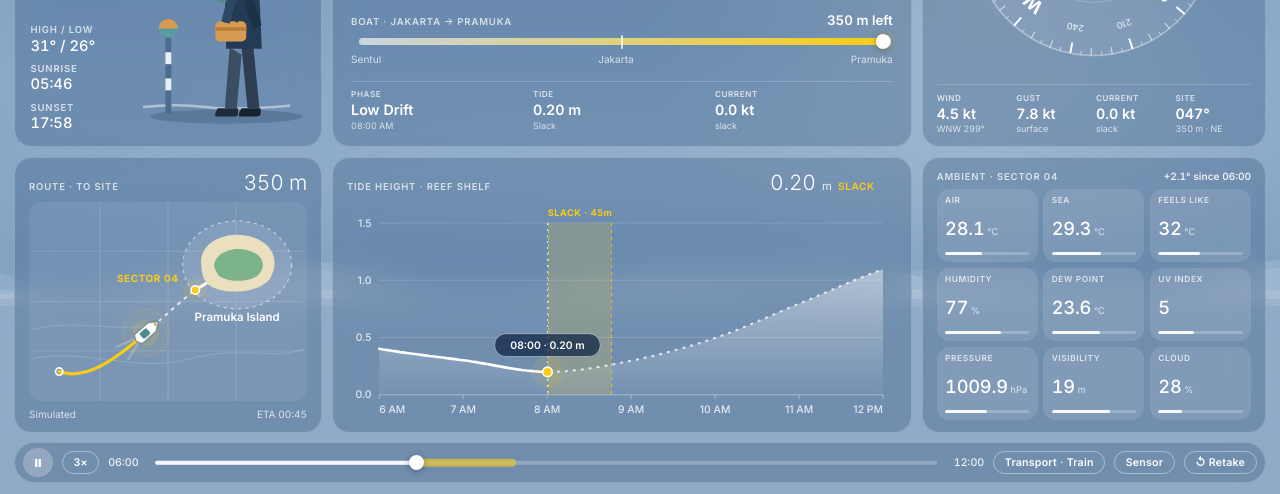
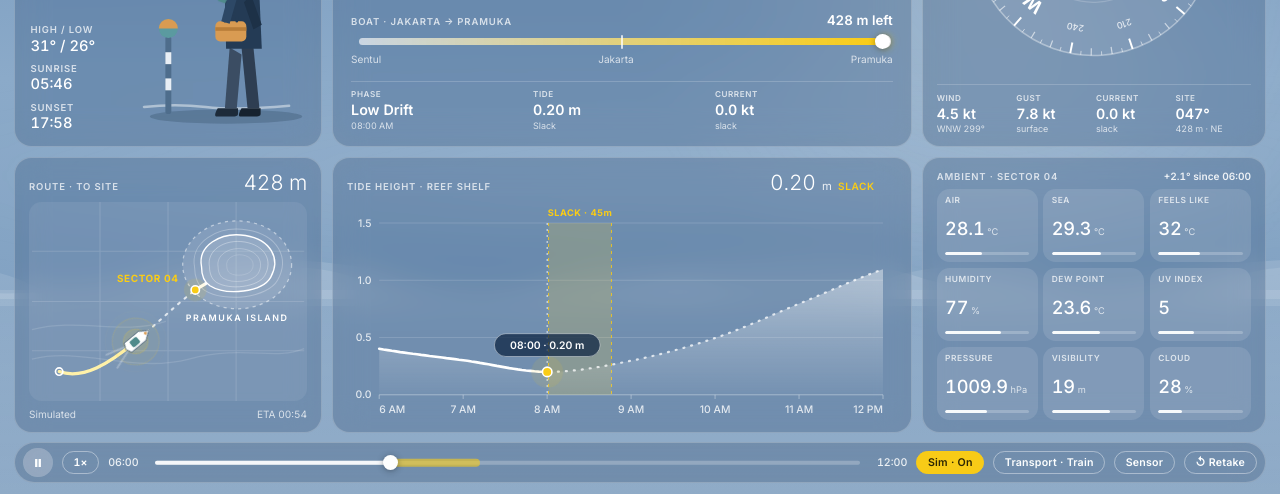
Before and after one commit to Gynneee/cbdocumentary, a plain HTML site: page index.html in a window 1280 px wide. Shown: the part 306-800 px from the top of the page. Drawn offline with Linux system fonts and the light colour scheme.

Commit message:
simulation mode

```diff
--- a/index.html
+++ b/index.html
@@ -5,7 +5,7 @@
   <meta name="viewport" content="width=device-width, initial-scale=1.0, maximum-scale=1.0, user-scalable=no, viewport-fit=cover" />
   <meta name="apple-mobile-web-app-capable" content="yes" />
   <meta name="apple-mobile-web-app-status-bar-style" content="black-translucent" />
-  <title>Pramuka Island — Weather & Marine Tide</title>
+  <title>MarineLog</title>
 
   <link rel="preconnect" href="https://fonts.googleapis.com" />
   <link rel="preconnect" href="https://fonts.gstatic.com" crossorigin />
@@ -15,11 +15,12 @@
     URL options (all optional), e.g. pramuka-weather-tide.html?t=07:55&play=0
       t=HH:MM[:SS] starting clock time (default 08:00:00)
       play=0      start paused
-      speed=N     sim speed in x real time (default 3)
+      speed=N     sim speed in x real time (default 1)
       start=HH:MM slack window start (default 08:01)
       len=N       slack window length in minutes (default 45)
       gps=0       skip real GPS and use the simulated approach only
       dest=lat,lon override the destination (default: Sector 04 site)
+      sim=0       start in live-GPS mode instead of simulation (the Sim button toggles it)
       land=MODE   transport before the boat: train|car|bus|moto|walk|none (default train)
       ui=1        keep the control bar visible (otherwise it fades after 5s)
       clean=1     hide the control bar completely (for filming; Space = pause, R = restart)
@@ -40,6 +41,7 @@
       --amber: #FACC15;
       --coral: #FF9B8A;
       --teal: #7FD6D0;
+      --trace: #FFF1A8;
       --sea-y: 4vh;
       font-size: clamp(13px, min(1.75vh, 1.3vw), 17px);
     }
@@ -205,6 +207,14 @@
     .leg-box input { width: 100%; background: rgba(255,255,255,.14); border: 1px solid rgba(255,255,255,.4); border-radius: .6rem; color: #fff; padding: .45rem .65rem; font: 500 .95rem 'Inter', sans-serif; user-select: text; -webkit-user-select: text; }
     .leg-note { font-size: .7rem; color: var(--text-3); }
     /* radar beacon behind the boat */
+    .b-land { fill: rgba(255,255,255,.12); stroke: #fff; stroke-width: 1.3; stroke-linejoin: round; }
+    .b-topo { fill: none; stroke: rgba(255,255,255,.5); stroke-width: .8; stroke-linejoin: round; }
+    .b-topo.faint { stroke: rgba(255,255,255,.28); }
+    .b-inner { fill: none; stroke: rgba(255,255,255,.5); stroke-width: .8; stroke-dasharray: 2 2; }
+    .b-ret { fill: none; stroke: var(--amber); stroke-width: 1; }
+    .b-spin { transform-box: fill-box; transform-origin: center; animation: retSpin 24s linear infinite; }
+    @keyframes retSpin { to { transform: rotate(360deg); } }
+    .m-label.tac { font-size: 8.5px; letter-spacing: .18em; }
     .radar { transition: opacity .4s; }
     .rr { fill: rgba(250,204,21,.16); stroke: rgba(250,204,21,.75); stroke-width: 1; transform-box: fill-box; transform-origin: center; animation: radarPing 2.7s ease-out infinite; }
     @keyframes radarPing { 0% { transform: scale(.15); opacity: .95; } 100% { transform: scale(1); opacity: 0; } }
@@ -221,7 +231,7 @@
     .m-green { fill: #7DB38A; }
     .m-jetty { stroke: #fff; stroke-width: 3; stroke-linecap: round; }
     .m-route { fill: none; stroke: rgba(255,255,255,.75); stroke-width: 2; stroke-dasharray: 2 6; stroke-linecap: round; }
-    .m-done { fill: none; stroke: var(--amber); stroke-width: 3; stroke-linecap: round; transition: stroke-dashoffset .35s linear; }
+    .m-done { fill: none; stroke: var(--trace); stroke-width: 3; stroke-linecap: round; transition: stroke-dashoffset .35s linear; }
     .m-pin { fill: var(--amber); stroke: #fff; stroke-width: 1.6; }
     .m-pulse { fill: rgba(250,204,21,.35); transform-box: fill-box; transform-origin: center; animation: halo 2s ease-out infinite; }
     .m-label { fill: #fff; font-size: 11px; font-weight: 600; }
@@ -357,7 +367,7 @@
     }
 
     @media (prefers-reduced-motion: reduce) {
-      .sun-wash, .mist-band, .wave, .sway-element, .c-halo, .c-line.fut, .boat-bob, .wake, .m-pulse, .rr { animation: none; }
+      .sun-wash, .mist-band, .wave, .sway-element, .c-halo, .c-line.fut, .boat-bob, .wake, .m-pulse, .rr, .b-spin { animation: none; }
     }
   </style>
 </head>
@@ -508,10 +518,13 @@
             <path class="m-contour" d="M0 150C50 138 96 164 150 150S230 152 260 140M0 122C46 110 84 128 128 114" />
             <g transform="translate(-10 0)">
               <ellipse class="m-reef" cx="206" cy="60" rx="52" ry="42" />
-              <path class="m-sand" d="M172 62C168 42 190 28 214 32C238 36 248 54 238 72C230 86 196 90 180 80C174 76 172 68 172 62Z" />
-              <path class="m-green" d="M184 62C184 48 202 42 216 46C232 50 234 62 226 70C216 78 194 76 188 70Z" />
+              <path class="b-topo faint" d="M172 62C168 42 190 28 214 32C238 36 248 54 238 72C230 86 196 90 180 80C174 76 172 68 172 62Z" transform="translate(205 58) scale(1.2) translate(-205 -58)" />
+              <path class="b-land" d="M172 62C168 42 190 28 214 32C238 36 248 54 238 72C230 86 196 90 180 80C174 76 172 68 172 62Z" />
+              <path class="b-topo" d="M172 62C168 42 190 28 214 32C238 36 248 54 238 72C230 86 196 90 180 80C174 76 172 68 172 62Z" transform="translate(206 59) scale(0.8) translate(-205 -58)" />
+              <path class="b-topo" d="M172 62C168 42 190 28 214 32C238 36 248 54 238 72C230 86 196 90 180 80C174 76 172 68 172 62Z" transform="translate(207 60) scale(0.58) translate(-205 -58)" />
+              <path class="b-topo" d="M172 62C168 42 190 28 214 32C238 36 248 54 238 72C230 86 196 90 180 80C174 76 172 68 172 62Z" transform="translate(208 60) scale(0.36) translate(-205 -58)" />
             </g>
-            <text class="m-label" x="196" y="114" text-anchor="middle">Pramuka Island</text>
+            <text class="m-label tac" x="196" y="114" text-anchor="middle">PRAMUKA ISLAND</text>
             <path class="m-jetty" d="M156 84L166 78" />
             <path id="routeBase" class="m-route" d="M26 162C66 176 112 118 156 84" />
             <path id="routeDone" class="m-done" d="M26 162C66 176 112 118 156 84" />
@@ -552,6 +565,7 @@
         <input id="scrub" type="range" min="360" max="720" step="0.1" value="480" aria-label="Time of day" />
       </div>
       <span class="ctl-time">12:00</span>
+      <button id="btnSim" class="ctl-chip" type="button" aria-pressed="true">Sim · On</button>
       <button id="btnTransport" class="ctl-chip" type="button">Transport</button>
       <button id="btnSensor" class="ctl-chip" type="button" aria-pressed="false">Sensor</button>
       <button id="btnRetake" class="ctl-chip" type="button">↺ Retake</button>
@@ -591,7 +605,7 @@
         windowLen: Math.max(5, +params.get('len') || 45),
         gps: params.get('gps') !== '0',
         simStart: parseHM(params.get('t'), 8 * 60),
-        speed: +params.get('speed') || 3,
+        speed: +params.get('speed') || 1,
         autoplay: params.get('play') !== '0',
         alwaysUI: params.get('ui') === '1',
         clean: params.get('clean') === '1'
@@ -710,7 +724,8 @@
         last: performance.now(),
         dragging: false,
         prevPhase: null,
-        prevFrag: -1
+        prevFrag: -1,
+        simMode: params.get('sim') !== '0'
       };
 
       const root = document.documentElement;
@@ -780,7 +795,7 @@
       renderLegs();
 
       function updateDistance(m) {
-        const c = jCalc(), live = gps.on && performance.now() - gps.lastFix < 20000;
+        const c = jCalc(), live = !state.simMode && gps.on && performance.now() - gps.lastFix < 20000;
         let remM, totM, mapProg, eta = null, arriveR = 0, onLand, brg = SITE_BRG;
         if (live) {
           arriveR = Math.max(10, gps.acc); brg = gps.bearing;
@@ -801,7 +816,7 @@
         const prog = arrived ? 1 : clamp(1 - remM / totM, 0, 1);
         setText(distEls.val, arrived ? 'On site' : fmtDist(remM));
         mapSet(mapProg, arrived, onLand);
-        setText(distEls.src, live ? 'GPS · ±' + Math.round(gps.acc) + ' m' : (gps.on ? 'GPS lost · simulated' : 'Simulated'));
+        setText(distEls.src, live ? 'GPS · ±' + Math.round(gps.acc) + ' m' : (gps.on && !state.simMode ? 'GPS lost · simulated' : 'Simulated'));
         setText(distEls.eta, arrived ? 'Arrived' : (eta !== null ? 'ETA ' + cd(eta) : 'ETA --'));
         // slack-window distance bar
         const pct = (prog * 100).toFixed(2) + '%';
@@ -1205,6 +1220,12 @@
         state.speed = SPEEDS[(i + 1) % SPEEDS.length];
         syncPlayUI(); wake();
       });
+      const btnSim = $('btnSim');
+      function syncSimBtn() {
+        setText(btnSim, state.simMode ? 'Sim · On' : 'GPS · Live');
+        btnSim.setAttribute('aria-pressed', state.simMode ? 'true' : 'false');
+      }
+      btnSim.addEventListener('click', () => { state.simMode = !state.simMode; syncSimBtn(); update(); wake(); });
       function retake() {
         state.sim = clamp(CFG.simStart, DOM0, DOM1 - 0.1);
         state.playing = true;
@@ -1255,6 +1276,7 @@
       }
 
       syncPlayUI();
+      syncSimBtn();
       wake();
       buildChart();
       update();
```
